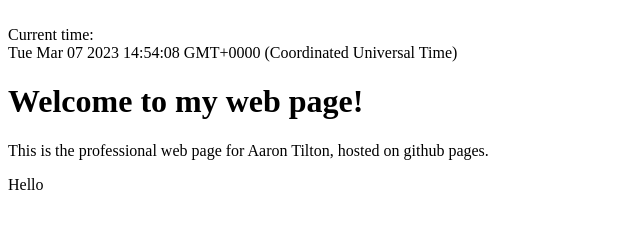
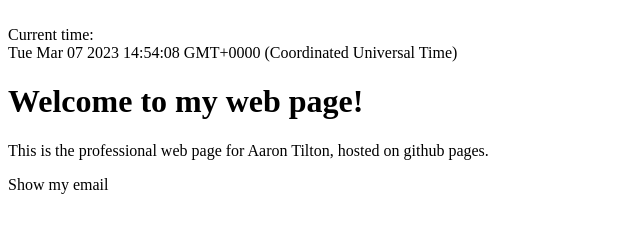
Before and after one commit to Last-Username/Last-Username.github.io, a plain HTML site: page index.html in a window 1280 px wide. Shown: the full height of the page, 0-640 px from the left. Drawn offline with Linux system fonts and the light colour scheme.

Commit message:
Added email div and removed arbitrary date div

```diff
--- a/index.html
+++ b/index.html
@@ -11,7 +11,7 @@
     <h1> Welcome to my web page!</h1>
     </p> This is the professional web page for Aaron Tilton, hosted on github pages. </p>
 
-    <div id="clickme" onclick="document.getElementById('clickme').innerHTML=Date()">
-         Hello
-    </div>
+   <div id="email" onclick="showhide()">Show my email</div>
+
+
 </body>
```
